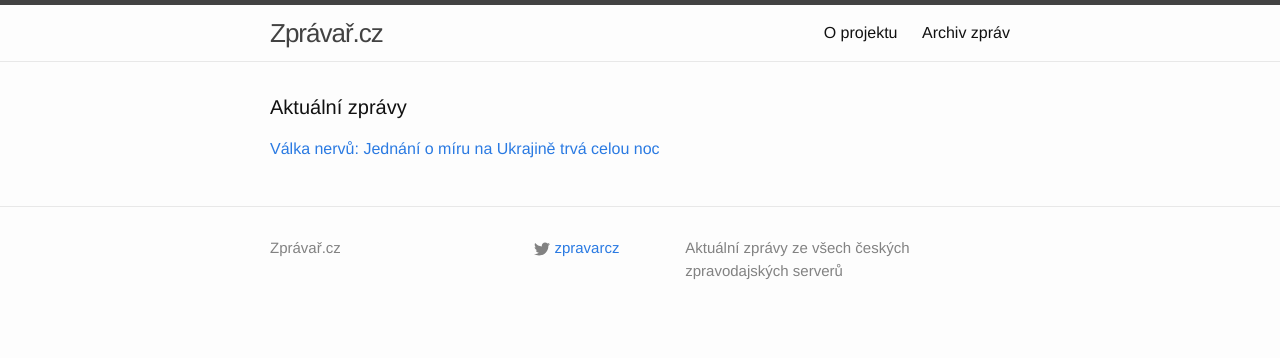
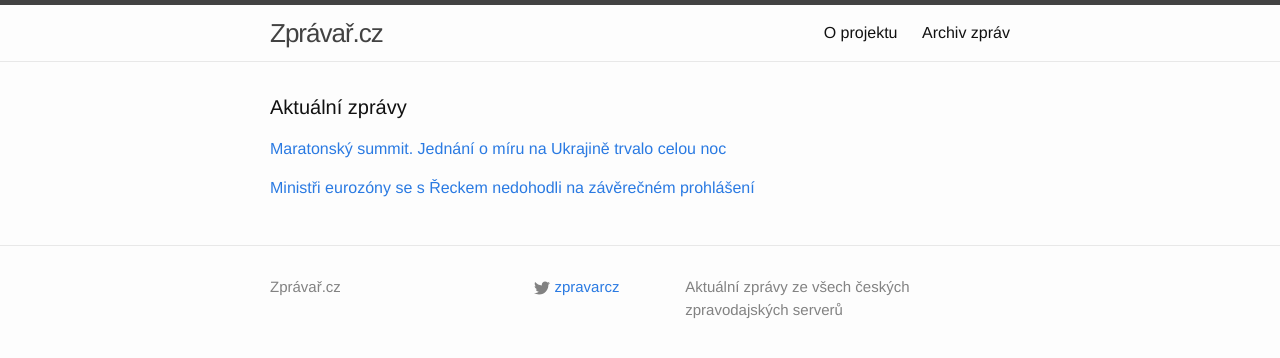
Before and after one commit to adliska/zpravar, a Jekyll site: the page built from index.html, in a window 1280 px wide. Shown: the top 358 px of the page. Built offline with Jekyll 4.4.1, drawn with Linux system fonts in a browser that asks for light colours.

Commit message:
zpravar news update

```diff
--- a/index.html
+++ b/index.html
@@ -5,9 +5,11 @@ layout: default
 <div class="home">
     <h1 class="page-heading">Aktuální zprávy</h1>
 
-<p><a href="javascript:;" onclick="toggle_visibility('zpravy0')">Válka nervů: Jednání o míru na Ukrajině trvá celou noc</a></p>
+<p><a href="javascript:;" onclick="toggle_visibility('zpravy0')">Maratonský summit. Jednání o míru na Ukrajině trvalo celou noc</a></p>
 <div id="zpravy0" style="display:none">
 <ul>
+<li><a href=http://zpravy.idnes.cz/merkelova-putin-hollande-porosenko-jednani-o-miru-na-ukrajine-p67-/zahranicni.aspx?c=A150212_063045_zahranicni_wlk>Maratonský summit. Jednání o míru na Ukrajině trvalo celou noc - zpravy.idnes.cz</a></li>
+<li><a href=http://www.novinky.cz/zahranicni/evropa/361455-valka-nervu-jednani-o-miru-na-ukrajine-trvalo-celou-noc.html>Válka nervů: Jednání o míru na Ukrajině trvalo celou noc - www.novinky.cz</a></li>
 <li><a href=http://www.novinky.cz/zahranicni/evropa/361455-valka-nervu-jednani-o-miru-na-ukrajine-trva-celou-noc.html>Válka nervů: Jednání o míru na Ukrajině trvá celou noc - www.novinky.cz</a></li>
 <li><a href=http://www.ceskatelevize.cz/ct24/svet/301391-valka-nervu-evropsti-statnici-jednaji-na-summitu-v-minsku-uz-deset-hodin/>Válka nervů: Evropští státníci jednají na summitu v Minsku už deset hodin - www.ceskatelevize.cz</a></li>
 <li><a href=http://www.tyden.cz/rubriky/zahranici/rusko-a-okoli/evropsti-statnici-jednaji-na-summitu-v-minsku-uz-deset-hodin_333139.html>Evropští státníci jednají na summitu v Minsku už deset hodin - www.tyden.cz</a></li>
@@ -17,4 +19,11 @@ layout: default
 <li><a href=http://www.ceskatelevize.cz/ct24/svet/301391-nadeje-umira-posledni-minsky-summit-se-protahne-do-rana/>Naděje umírá poslední: Minský summit se protáhne do rána - www.ceskatelevize.cz</a></li>
 <li><a href=http://echo24.cz/a/ismkr>Summit v Minsku trvá už šest hodin, jednání je složité - echo24.cz</a></li>
 </ul>
+</div><p><a href="javascript:;" onclick="toggle_visibility('zpravy1')">Ministři eurozóny se s Řeckem nedohodli na závěrečném prohlášení</a></p>
+<div id="zpravy1" style="display:none">
+<ul>
+<li><a href=http://www.ceskatelevize.cz/ct24/ekonomika/301420-ministri-eurozony-se-s-reckem-nedohodli-na-zaverecnem-prohlaseni/>Ministři eurozóny se s Řeckem nedohodli na závěrečném prohlášení - www.ceskatelevize.cz</a></li>
+<li><a href=http://www.novinky.cz/zahranicni/evropa/361456-jednani-eurozony-s-reckem-neprinesla-uspech.html>Jednání eurozóny s Řeckem nepřinesla úspěch - www.novinky.cz</a></li>
+<li><a href=http://www.financninoviny.cz/zpravodajstvi/zpravy/ministri-eurozony-se-s-reckem-nedohodli-na-zaverecnem-prohlaseni/1180360>Ministři eurozóny se s Řeckem nedohodli na závěrečném prohlášení - www.financninoviny.cz</a></li>
+</ul>
 </div></div>
```
